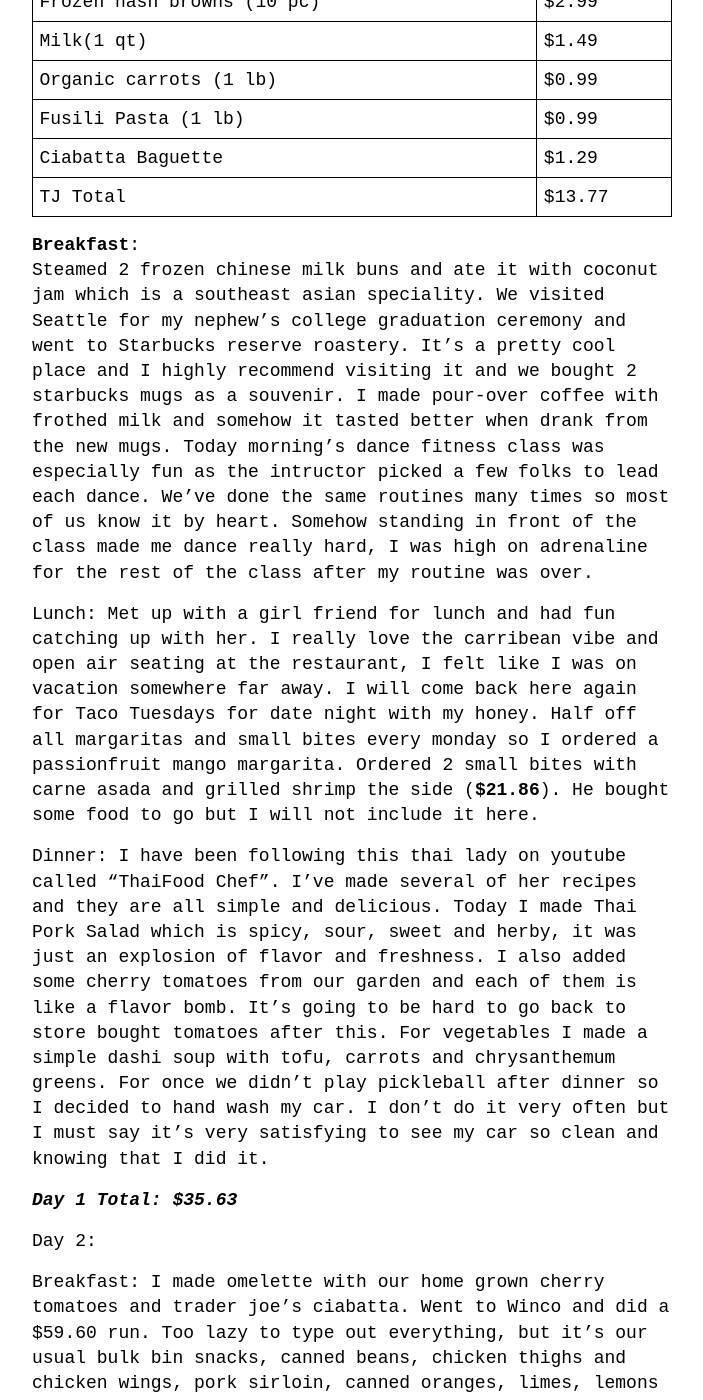
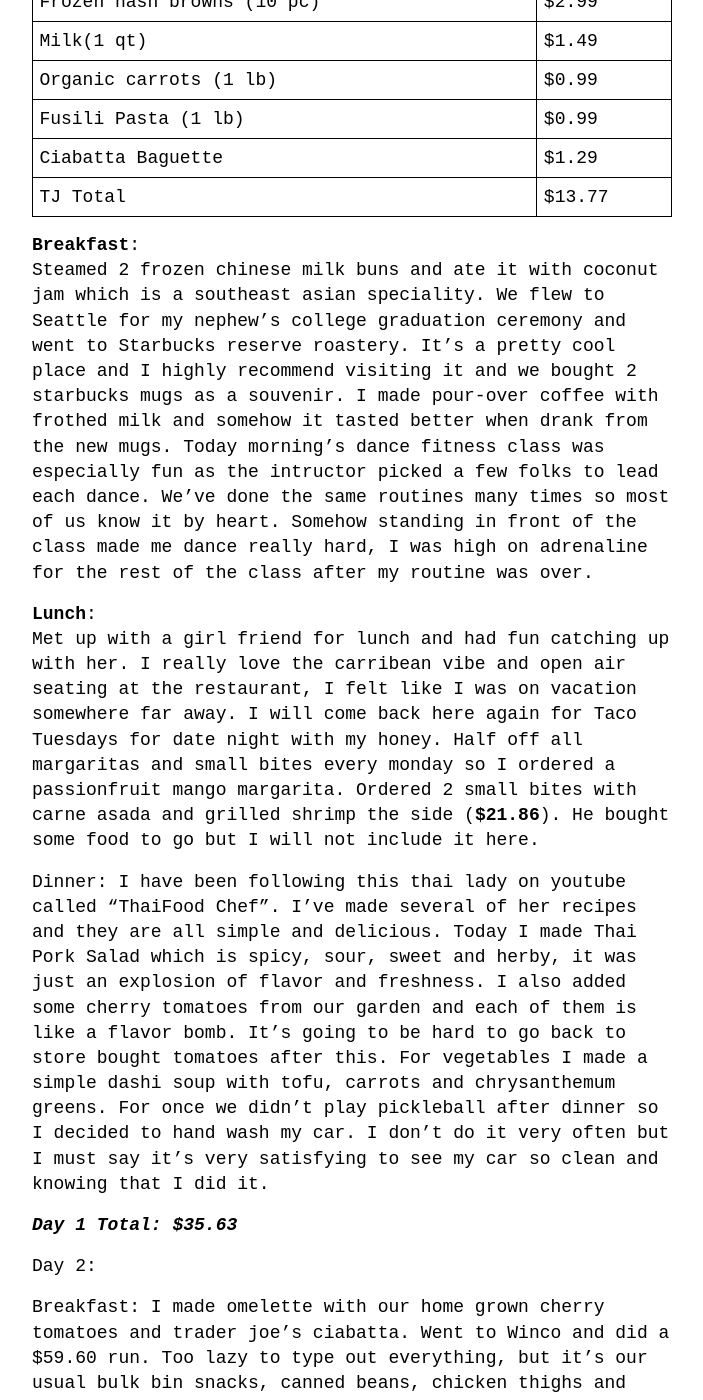
Before and after one commit to groceryshoppingisfun/weeklyfoodjournal, a Jekyll site: the page built from _posts/2023-02-19-Page-34-Nishio-Harano-Muramoto.md, in a window 1280 px wide and 1400 px high, scrolled down 774 px. Shown: the whole window, without its empty margins (288-991 px from the left). Built offline with Jekyll 4.4.1, drawn with Linux system fonts in a browser that asks for light colours.

Commit message:
Update 2023-02-19-Page-34-Nishio-Harano-Muramoto.md

```diff
--- a/_posts/2023-02-19-Page-34-Nishio-Harano-Muramoto.md
+++ b/_posts/2023-02-19-Page-34-Nishio-Harano-Muramoto.md
@@ -22,9 +22,9 @@ layout: post
 
 
 **Breakfast**:
-Steamed 2 frozen chinese milk buns and ate it with coconut jam which is a southeast asian speciality. We visited Seattle for my nephew's college graduation ceremony and went to Starbucks reserve roastery. It's a pretty cool place and I highly recommend visiting it and we bought 2 starbucks mugs as a souvenir. I made pour-over coffee with frothed milk and somehow it tasted better when drank from the new mugs. Today morning's dance fitness class was especially fun as the intructor picked a few folks to lead each dance. We've done the same routines many times so most of us know it by heart. Somehow standing in front of the class made me dance really hard, I was high on adrenaline for the rest of the class after my routine was over.
+Steamed 2 frozen chinese milk buns and ate it with coconut jam which is a southeast asian speciality. We flew to Seattle for my nephew's college graduation ceremony and went to Starbucks reserve roastery. It's a pretty cool place and I highly recommend visiting it and we bought 2 starbucks mugs as a souvenir. I made pour-over coffee with frothed milk and somehow it tasted better when drank from the new mugs. Today morning's dance fitness class was especially fun as the intructor picked a few folks to lead each dance. We've done the same routines many times so most of us know it by heart. Somehow standing in front of the class made me dance really hard, I was high on adrenaline for the rest of the class after my routine was over.
 
-Lunch:
+**Lunch**:
 Met up with a girl friend for lunch and had fun catching up with her. I really love the carribean vibe and open air seating at the restaurant, I felt like I was on vacation somewhere far away. I will come back here again for Taco Tuesdays for date night with my honey. Half off all margaritas and small bites every monday so I ordered a passionfruit mango margarita.  Ordered 2 small bites with carne asada and grilled shrimp the side (**$21.86**). He bought some food to go but I will not include it here.
 
 Dinner:
```
